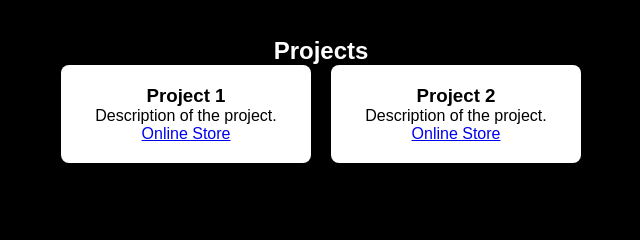
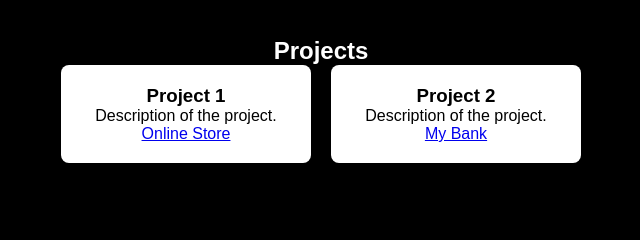
Before and after one commit to Bhavya-Parupalli/Bhavya-Parupalli.github.io, a plain HTML site: page index.html in a window 1280 px wide. Shown: the part 1100-1340 px from the top of the page, 319-959 px from the left. Drawn offline with Linux system fonts and the light colour scheme.

Commit message:
Update index.html

```diff
--- a/index.html
+++ b/index.html
@@ -136,7 +136,7 @@
             <div class="project-card">
                 <h3>Project 2</h3>
                 <p>Description of the project.</p>
-                <a href="https://bhavya-parupalli.github.io/mybank/index.html">Online Store</a>
+                <a href="https://bhavya-parupalli.github.io/mybank/index.html">My Bank</a>
             </div>
         </div>
     </section>
```
